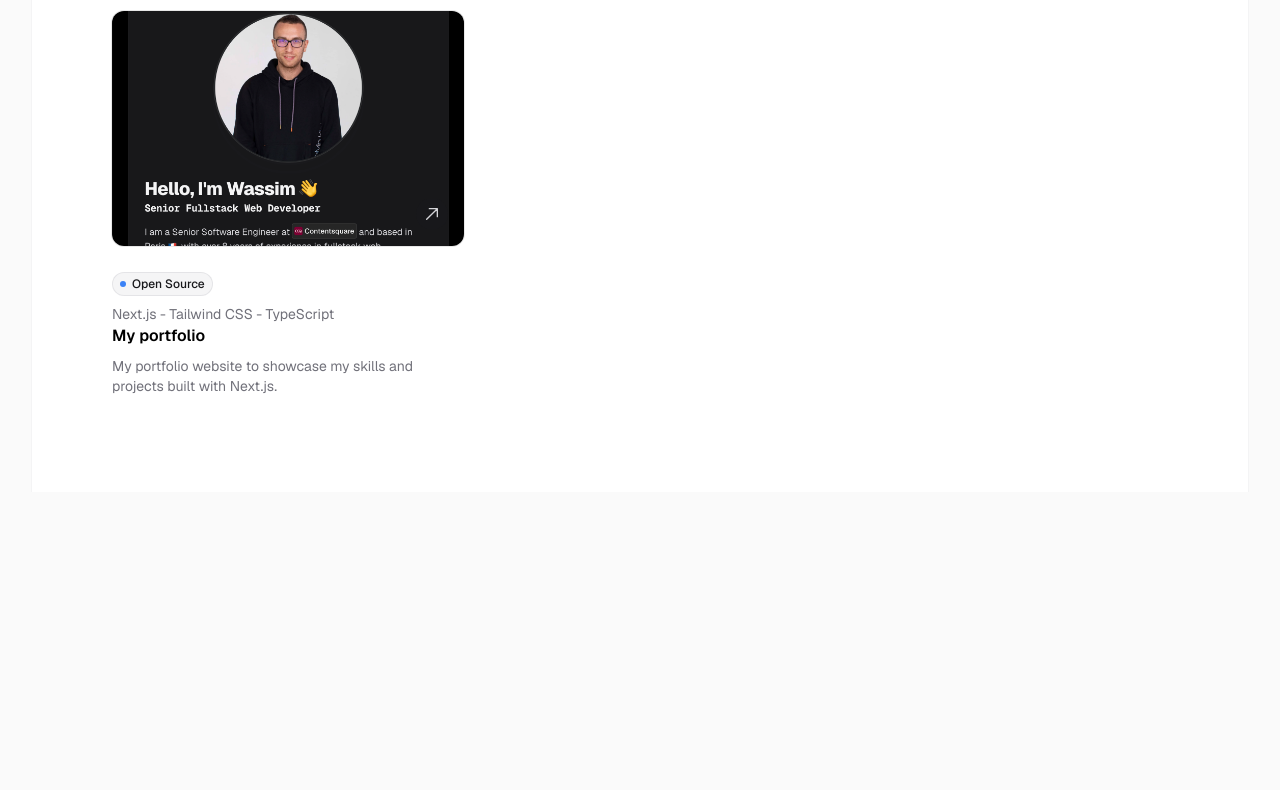
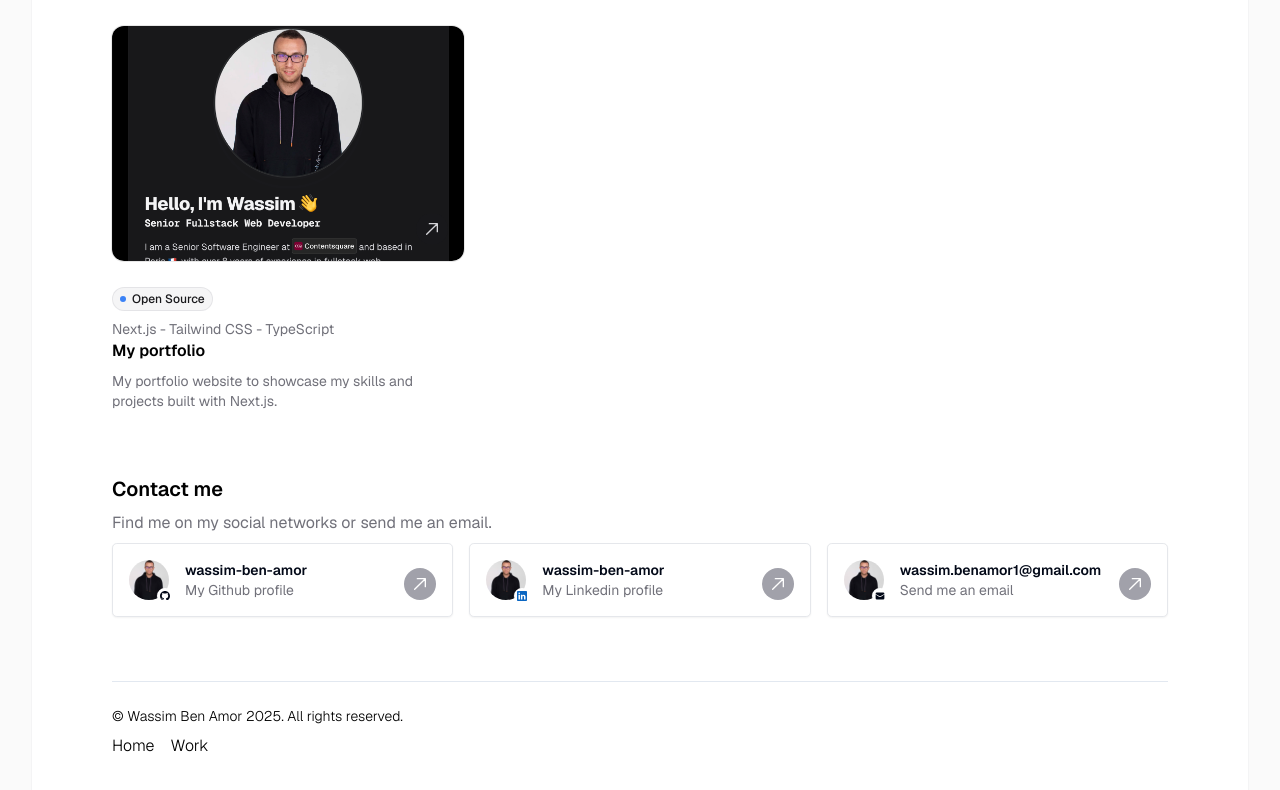
Before and after one commit to wassim-ben-amor/site, a Next.js app: page / in a window 1280 px wide. Shown: the part 1012-1802 px from the top of the page. Before the commit the page ends 1504 px from the top, so only its background shows below. Built offline with nearby package versions, Linux system fonts and the light colour scheme.

Commit message:
feat: add contact and footer sections

```diff
--- a/app/layout.tsx
+++ b/app/layout.tsx
@@ -3,6 +3,7 @@ import { Geist, Geist_Mono } from "next/font/google";
 import "./globals.css";
 
 import { Header } from "@/components/Header";
+import { Footer } from "@/components/Footer";
 
 const geistSans = Geist({
   variable: "--font-geist-sans",
@@ -30,10 +31,11 @@ export default function RootLayout({
       className={`antialiased ${geistSans.variable} ${geistMono.variable}`}
     >
       <body className="bg-zinc-50 dark:bg-black sm:px-8">
-        <div className="w-full max-w-7xl lg:px-8 bg-white ring-1 ring-zinc-100 dark:bg-zinc-900 dark:ring-zinc-300/20">
-          <div className="relative px-4 sm:px-8 lg:px-12 pb-24">
+        <div className="mx-auto w-full max-w-7xl lg:px-8 bg-white ring-1 ring-zinc-100 dark:bg-zinc-900 dark:ring-zinc-300/20">
+          <div className="relative px-4 sm:px-8 lg:px-12 pb-8">
             <Header />
             {children}
+            <Footer />
           </div>
         </div>
       </body>
--- a/app/page.tsx
+++ b/app/page.tsx
@@ -40,6 +40,8 @@ import { ReduxIcon } from "@/components/icons/ReduxIcon";
 import { TurborepoIcon } from "@/components/icons/TurborepoIcon";
 import { ClickArrowIcon } from "@/components/icons/ClickArrowIcon";
 import { DotIcon } from "@/components/icons/DotIcon";
+import { LinkedinIcon } from "@/components/icons/LinkedinIcon";
+import { GithubIcon } from "@/components/icons/GithubIcon";
 
 const ReferenceLink = (
   props: PropsWithChildren<{ href: string; className?: string }>
@@ -149,7 +151,7 @@ const SkillItem = (props: PropsWithChildren<{ title: string }>) => (
 );
 
 const WorkSection = () => (
-  <Card className="w-full md:w-1/2 shadow-sm">
+  <Card className="w-full lg:w-[55%] shadow-sm">
     <CardHeader>
       <CardTitle className="flex items-center gap-2 text-zinc-600 dark:text-zinc-300">
         <WorkIcon className="size-5 text-zinc-400 dark:text-zinc-400" />
@@ -157,7 +159,7 @@ const WorkSection = () => (
       </CardTitle>
     </CardHeader>
     <CardContent>
-      <ol className="flex flex-col gap-4">
+      <ol className="flex flex-col gap-6">
         <WorkExperienceItem
           title="Senior Software Engineer"
           description="Contentsquare"
@@ -353,21 +355,89 @@ const ProjectsSection = () => (
   </div>
 );
 
+const ContactItem = (
+  props: PropsWithChildren<{
+    image: string;
+    name: string;
+    description: string;
+    href: string;
+  }>
+) => (
+  <Link href={props.href} className="flex-1 min-w-72 group" target="_blank">
+    <Card className="shadow-sm p-4 relative rounded-lg">
+      <div className="flex items-center gap-4">
+        <div className="relative">
+          <img
+            src={props.image}
+            alt={props.name}
+            className="rounded-full object-cover w-10 h-10"
+          />
+          <span className="absolute -bottom-1 -right-1 w-4 h-4 rounded-full border-[3px] border-white bg-white">
+            {props.children}
+          </span>
+        </div>
+        <div>
+          <h3 className="text-sm font-semibold">{props.name}</h3>
+          <p className="text-zinc-500 text-sm">{props.description}</p>
+        </div>
+      </div>
+      <ClickArrowIcon className="bg-zinc-400 dark:bg-zinc-600 text-white" />
+    </Card>
+  </Link>
+);
+
+const ContactSection = () => (
+  <div className="flex flex-col gap-2">
+    <h1 className="text-xl font-semibold">Contact me</h1>
+    <h2 className="text-zinc-500">
+      Find me on my social networks or send me an email.
+    </h2>
+    <div className="flex gap-4 flex-wrap">
+      <ContactItem
+        image="/profile.jpg"
+        name="wassim-ben-amor"
+        description="My Github profile"
+        href="https://github.com/wassim-ben-amor"
+      >
+        <GithubIcon />
+      </ContactItem>
+      <ContactItem
+        image="/profile.jpg"
+        name="wassim-ben-amor"
+        description="My Linkedin profile"
+        href="https://www.linkedin.com/in/wassim-ben-amor/"
+      >
+        <LinkedinIcon className="text-[#0A66C2]" />
+      </ContactItem>
+      <ContactItem
+        image="/profile.jpg"
+        name="wassim.benamor1@gmail.com"
+        description="Send me an email"
+        href="mailto:wassim.benamor1@gmail.com"
+      >
+        <MailIcon />
+      </ContactItem>
+    </div>
+  </div>
+);
+
 export default function Home() {
   return (
     <main className="min-h-full mt-10 sm:mt-16 lg:mt-20">
       <div className="flex flex-col">
         <ProfileHeroSection />
-        <Separator className="my-12 h-full" />
-        <div className="flex text-sm gap-4">
+        <Separator className="my-12 h-0" />
+        <div className="flex text-sm gap-4 flex-wrap lg:flex-nowrap">
           <WorkSection />
-          <div className="flex flex-col w-full md:w-1/2 gap-2">
+          <div className="flex flex-col gap-4 flex-1">
             <SkillsSection />
             <PostsSection />
           </div>
         </div>
-        <Separator className="my-8 h-full" />
+        <Separator className="my-8 h-0" />
         <ProjectsSection />
+        <Separator className="my-8 h-0" />
+        <ContactSection />
       </div>
     </main>
   );
--- /dev/null
+++ b/components/Footer.tsx
@@ -0,0 +1,17 @@
+import Link from "next/link";
+import { Separator } from "./ui/separator";
+
+export const Footer = () => {
+  return (
+    <footer className="flex flex-col">
+      <Separator className="mt-16 mb-6" />
+      <div className="font-light text-sm">
+        © Wassim Ben Amor 2025. All rights reserved.
+      </div>
+      <div className="mt-2 flex gap-4 font-light text-base">
+        <Link href="/home">Home</Link>
+        <Link href="/work">Work</Link>
+      </div>
+    </footer>
+  );
+};
--- a/components/icons/ClickArrowIcon.tsx
+++ b/components/icons/ClickArrowIcon.tsx
@@ -1,7 +1,12 @@
-export const ClickArrowIcon = () => {
+import { cn } from "@/lib/utils";
+
+export const ClickArrowIcon = (props: { className?: string }) => {
   return (
     <span
-      className="pointer-events-none absolute bottom-4 right-4 rounded-full bg-zinc-900 p-2 text-zinc-300"
+      className={cn(
+        "pointer-events-none absolute bottom-4 right-4 rounded-full bg-zinc-900 p-2 text-zinc-300",
+        props.className
+      )}
       aria-hidden="true"
     >
       <svg
```
